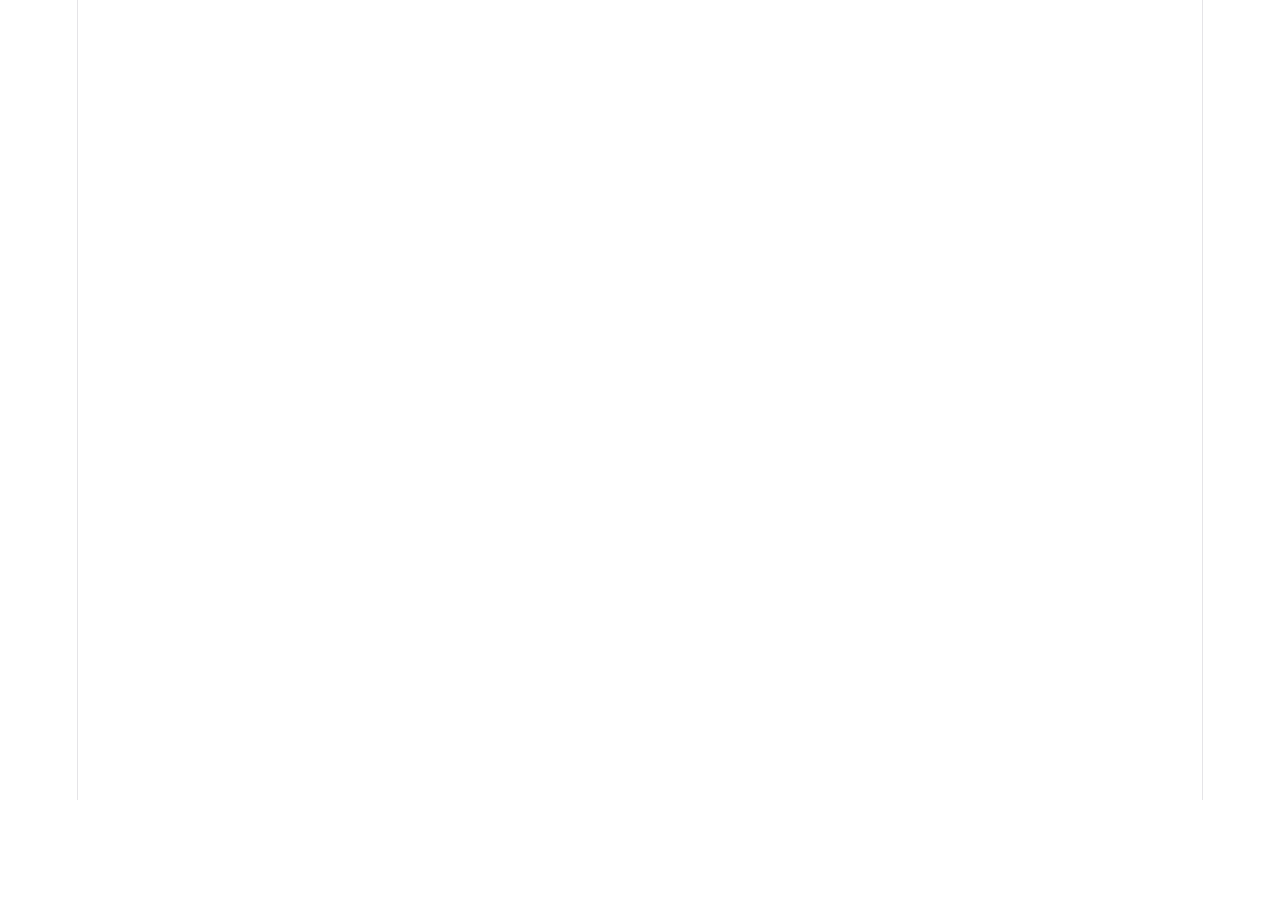
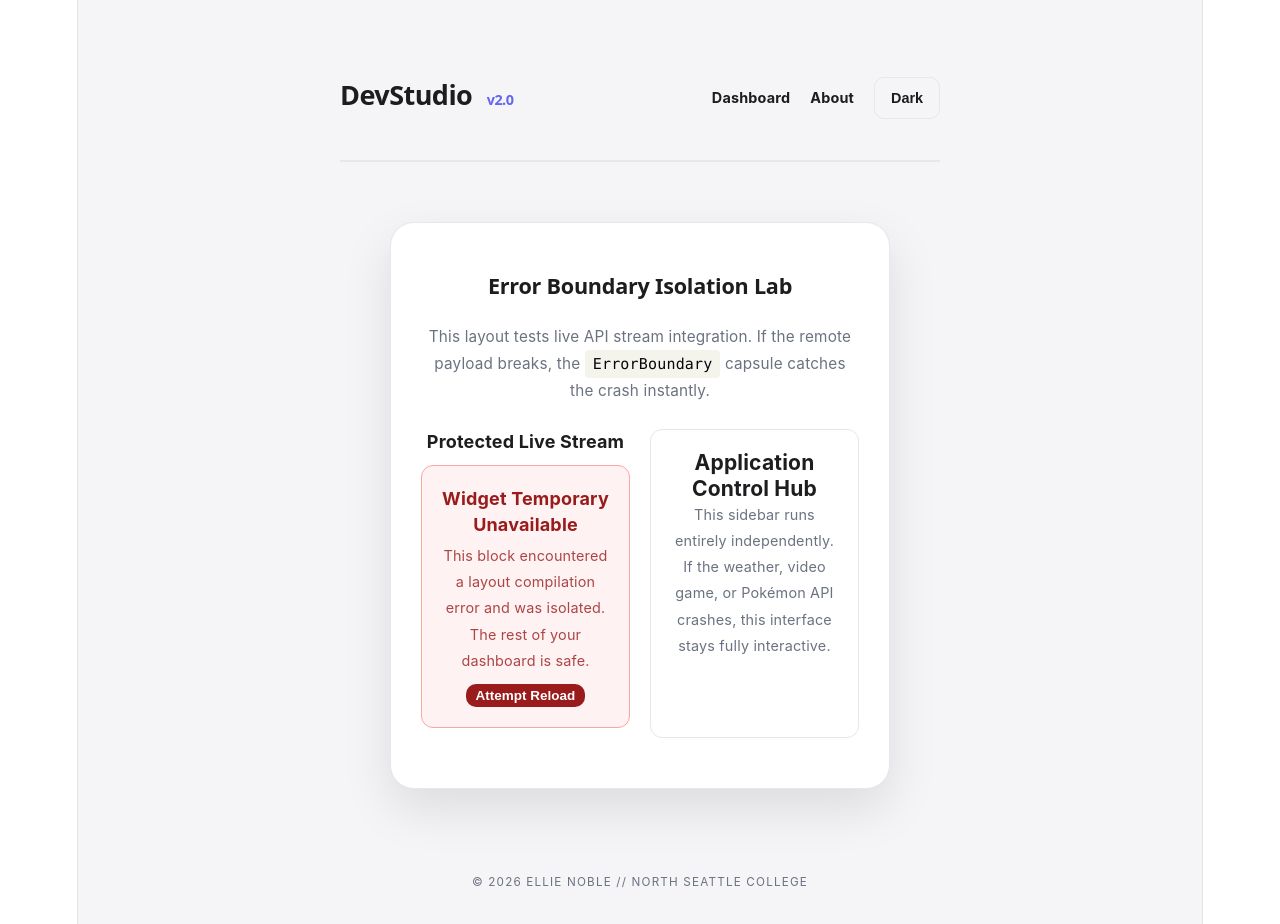
Before and after one commit to ellieNoble13/React-Development-Showcase, a React (Vite) app in the folder react-portfolio/: page /lab/fault-Lab in a window 1280 px wide. Before the commit this address had no page. Shown: the top 924 px of the page. Before the commit the page ends 800 px from the top, so only its background shows below. Built offline with nearby package versions, Linux system fonts and the light colour scheme; no server answers.

Commit message:
Built Error handling lab

```diff
--- a/react-portfolio/src/App.jsx
+++ b/react-portfolio/src/App.jsx
@@ -24,6 +24,7 @@ import ProfileMutationForm from "./pages/ProfileMutationForm.jsx";
 import InteractiveCanvas from "./pages/InteractiveCanvas.jsx";
 import PokemonChart from "./pages/PokemonChart.jsx";
 import ThemeSettingsLab from "./pages/ThemeSettingsLab.jsx";
+import FaultToleranceLab from "./pages/FaultToleranceLab.jsx";
 
 
 const queryClient = new QueryClient();
@@ -55,6 +56,7 @@ function App() {
                         <Route path="lab/canvas" element={<InteractiveCanvas />} />
                         <Route path="lab/pokemonvote" element={<PokemonChart />} />
                         <Route path="lab/local-storage" element={<ThemeSettingsLab />} />
+                        <Route path="lab/fault-Lab" element={<FaultToleranceLab />} />
 
                     </Route>
                 </Routes>
--- /dev/null
+++ b/react-portfolio/src/components/ErrorBoundary.jsx
@@ -0,0 +1,45 @@
+import React from 'react';
+
+class ErrorBoundary extends React.Component {
+    constructor(props) {
+        super(props);
+        // Build state to track if error is captured
+        this.state = { hasError: false, errorLog: null };
+    }
+
+    // 1. catches  crashes across child components
+    static getDerivedStateFromError(error) {
+        // renders next state as fallback UI
+        return { hasError: true, errorLog: error.message };
+    }
+
+    // Log error meta data
+    componentDidCatch(error, errorInfo) {
+        console.error("ErrorBoundary intercepted a rendering crash:", error, errorInfo);
+    }
+
+    render() {
+        //  Gracefully display a "Fallback UI" if a crash occurred
+        if (this.state.hasError) {
+            return (
+                <div style={{ padding: '20px', background: '#fef2f2', border: '1px solid #fca5a5', borderRadius: '12px', color: '#991b1b', margin: '10px 0' }}>
+                    <h4 style={{ margin: '0 0 5px 0' }}> Widget Temporary Unavailable</h4>
+                    <p style={{ margin: 0, fontSize: '0.8rem', opacity: 0.8 }}>
+                        This block encountered a layout compilation error and was isolated. The rest of your dashboard is safe.
+                    </p>
+                    <button
+                        onClick={() => this.setState({ hasError: false })}
+                        style={{ marginTop: '10px', padding: '4px 10px', fontSize: '0.75rem', background: '#991b1b', color: '#fff', border: 'none' }}
+                    >
+                        Attempt Reload
+                    </button>
+                </div>
+            );
+        }
+
+        // If no errors occurred, render normally
+        return this.props.children;
+    }
+}
+
+export default ErrorBoundary;
--- /dev/null
+++ b/react-portfolio/src/pages/FaultToleranceLab.jsx
@@ -0,0 +1,100 @@
+import { useState, useEffect } from 'react';
+import ErrorBoundary from '../components/ErrorBoundary';
+
+// Container for Fragile widget
+const FragilePokemonWidget = () => {
+    const [pokemon, setPokemon] = useState(null);
+    const [loading, setLoading] = useState(true);
+    const [apiEndpoint, setApiEndpoint] = useState('https://pokeapi.co/api/v2/pokemon/79'); // Slowpoke endpoint
+
+    useEffect(() => {
+        let isMounted = true;
+        setLoading(true);
+
+        fetch(apiEndpoint)
+            .then(res => {
+                if (!res.ok) {
+                    // Trigger a network failure mode
+                    throw new Error(`HTTP Error Status: ${res.status}`);
+                }
+                return res.json();
+            })
+            .then(data => {
+                if (isMounted) {
+                    setPokemon(data);
+                    setLoading(false);
+                }
+            })
+            .catch(err => {
+                // Forces state to update with wrong properties on catch, triggers a natural Javascript rendering crash below.
+                if (isMounted) {
+                    setPokemon({ unresolvableCrashTrigger: true });
+                    setLoading(false);
+                }
+            });
+
+        return () => { isMounted = false; };
+    }, [apiEndpoint]);
+
+    // Intentional rendering crash check
+    if (pokemon && pokemon.unresolvableCrashTrigger) {
+        // This will attempt to read a property that doesn't exist, exploding the render loop
+        return <div>{pokemon.data.nested.corruptedProperties}</div>;
+    }
+
+    if (loading) return <div style={{ padding: '20px', textAlign: 'center' }}>Loading live data...</div>;
+
+    return (
+        <div style={{ padding: '20px', background: 'var(--card-bg)', border: '1px solid var(--border)', borderRadius: '12px', textAlign: 'center' }}>
+            <h3 style={{ margin: '0 0 10px 0', textTransform: 'capitalize' }}> Live API: {pokemon?.name}</h3>
+            <img
+                src={pokemon?.sprites?.other?.['official-artwork']?.front_default}
+                alt={pokemon?.name}
+                style={{ width: '80px', height: '80px', objectFit: 'contain', margin: '10px 0' }}
+            />
+            <p className="text-muted" style={{ fontSize: '0.8rem', marginBottom: '15px' }}>
+                Base Experience: {pokemon?.base_experience}
+            </p>
+            <button
+                onClick={() => setApiEndpoint('https://pokeapi.co/api/v2/broken-endpoint-path/error')}
+                style={{ padding: '6px 12px', fontSize: '0.8rem', backgroundColor: '#dc2626', color: '#fff', border: 'none', borderRadius: '6px', cursor: 'pointer', width: '100%' }}
+            >
+                Corrupt API Payload
+            </button>
+        </div>
+    );
+};
+
+// Main Lab Dashboard Panel
+const FaultToleranceLab = () => {
+    return (
+        <div className="lab-card text-left">
+            <h2>Error Boundary Isolation Lab</h2>
+            <p className="text-muted text-small" style={{ marginBottom: '25px' }}>
+                This layout tests live API stream integration. If the remote payload breaks, the <code>ErrorBoundary</code> capsule catches the crash instantly.
+            </p>
+
+            <div style={{ display: 'grid', gridTemplateColumns: '1fr 1fr', gap: '20px' }}>
+
+                {/* Wrapped Inside the Guard Pillar */}
+                <div>
+                    <h4 style={{ marginBottom: '10px' }}>Protected Live Stream</h4>
+                    <ErrorBoundary>
+                        <FragilePokemonWidget />
+                    </ErrorBoundary>
+                </div>
+
+                {/* Stable Static Dashboard Metric */}
+                <div style={{ padding: '20px', background: 'var(--card-bg)', border: '1px solid var(--border)', borderRadius: '12px' }}>
+                    <h3>Application Control Hub</h3>
+                    <p className="text-muted" style={{ fontSize: '0.8rem' }}>
+                        This sidebar runs entirely independently. If the weather, video game, or Pokémon API crashes, this interface stays fully interactive.
+                    </p>
+                </div>
+
+            </div>
+        </div>
+    );
+};
+
+export default FaultToleranceLab;
--- a/react-portfolio/src/pages/LandingPage.jsx
+++ b/react-portfolio/src/pages/LandingPage.jsx
@@ -12,7 +12,8 @@ const LandingPage = () => {
                 { path: "/lab/registration", title: "User Registration", desc: "Form verification using React Hook Form." },
                 { path: "/lab/canvas", title:"Dynamic Canvas", desc: "Live canvas that tracks window size"},
                 { path: "/lab/pokemonvote", title:"Pokemon Vote", desc: "Using Chart.js, vote for your favorite Pokemon"},
-                { path: "/lab/local-storage", title: "Custom LocalStorage Hook", desc: "State management persistence layer extracted into a reusable react custom hook configuration." }
+                { path: "/lab/local-storage", title: "Custom LocalStorage Hook", desc: "State management persistence layer extracted into a reusable react custom hook configuration." },
+                { path: "/lab/fault-lab", title: "Fault Tolerence Shield", desc: "Using Error Bounderies to isolate runtime failures" },
             ]
         },
         {
```
